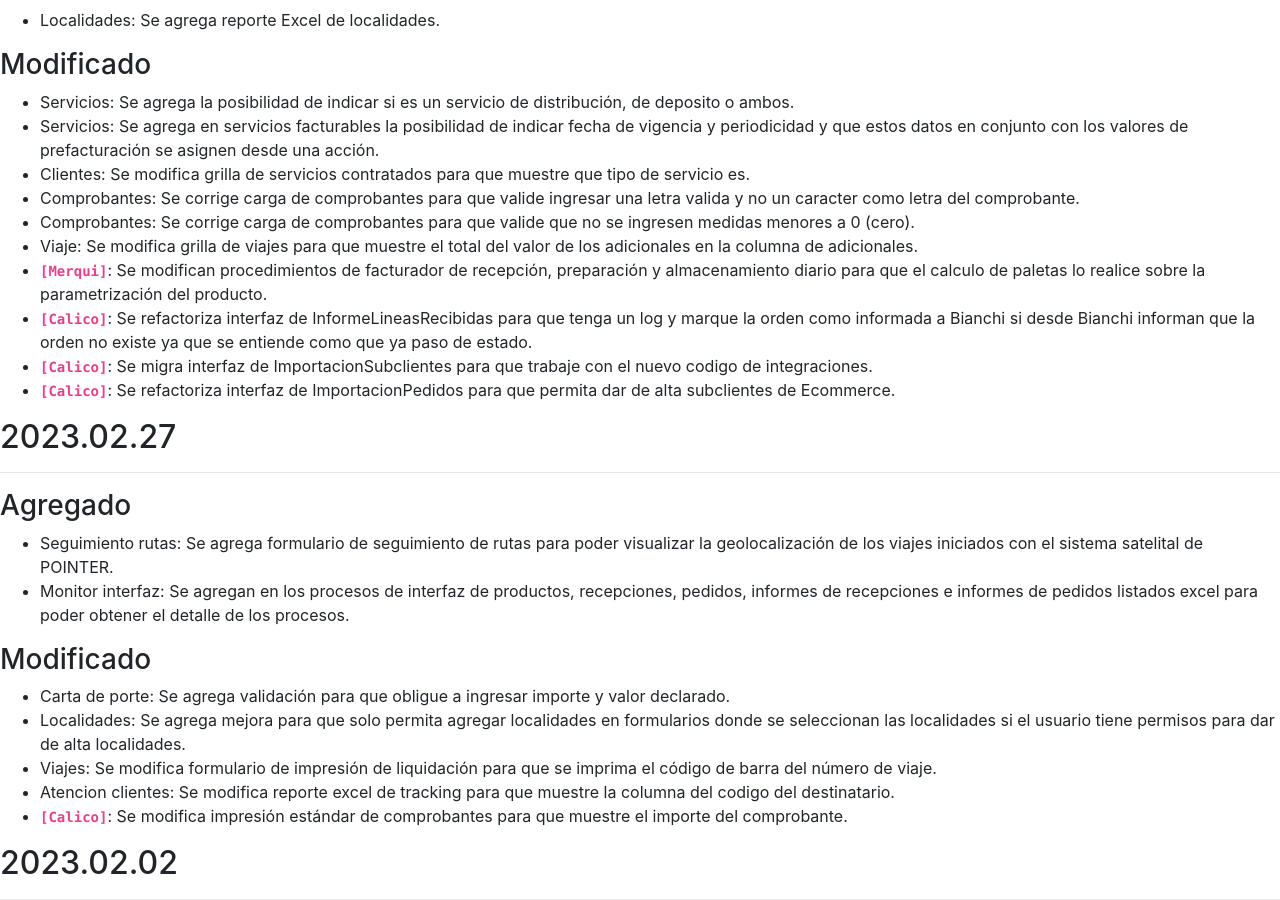
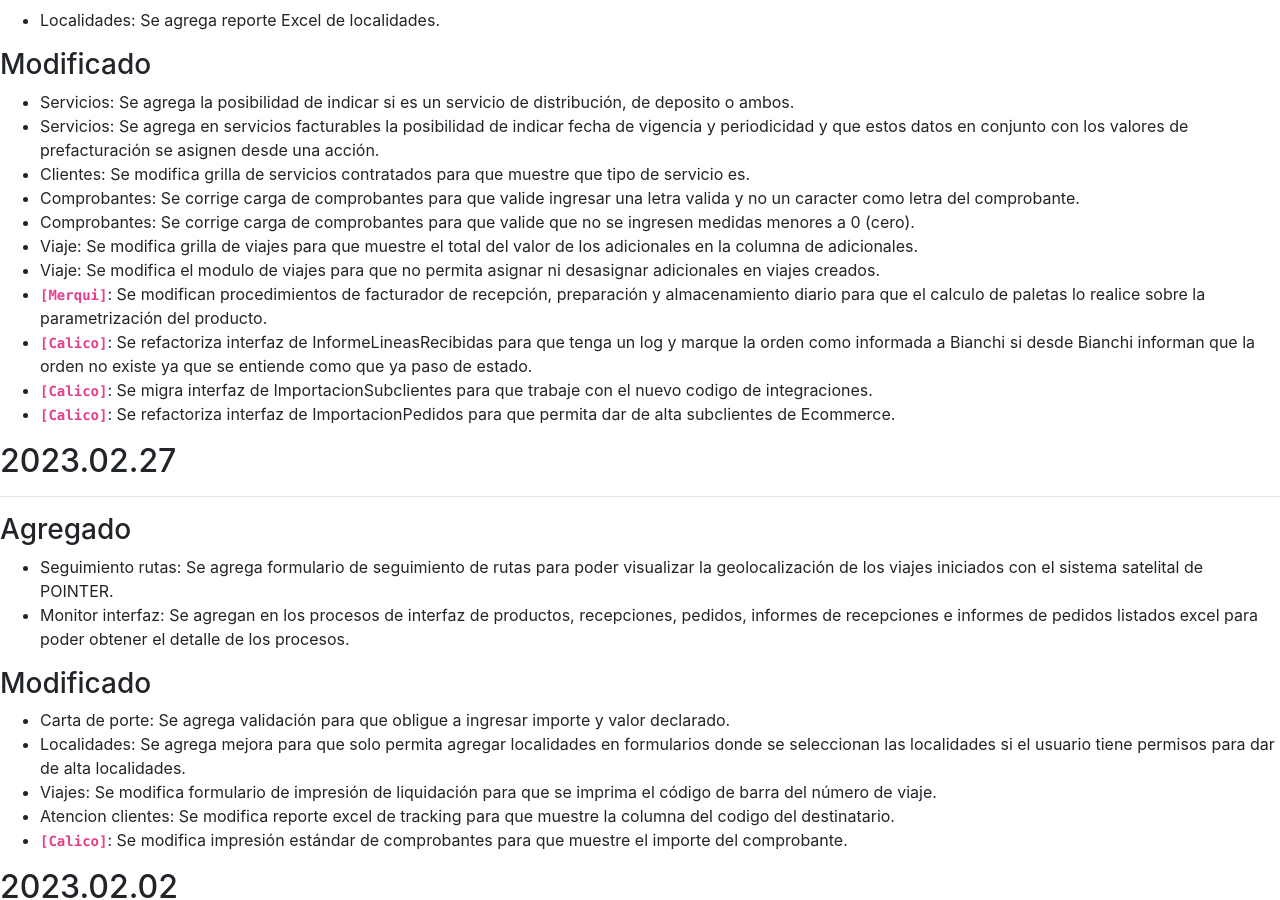
Before and after one commit to brainsys-arsaad/versionado, a Jekyll site: the page built from registro-cambios.markdown, in a window 1280 px wide and 900 px high, scrolled down 402 px. Built offline with Jekyll 4.4.1, drawn with Linux system fonts in a browser that asks for light colours.

Commit message:
Update registro-cambios.markdown

```diff
--- a/registro-cambios.markdown
+++ b/registro-cambios.markdown
@@ -98,6 +98,7 @@ El formato esta basado en [Keep a Changelog](https://keepachangelog.com/es-ES/1.
 - Comprobantes: Se corrige carga de comprobantes para que valide ingresar una letra valida y no un caracter como letra del comprobante.
 - Comprobantes: Se corrige carga de comprobantes para que valide que no se ingresen medidas menores a 0 (cero).
 - Viaje: Se modifica grilla de viajes para que muestre el total del valor de los adicionales en la columna de adicionales.
+- Viaje: Se modifica el modulo de viajes para que no permita asignar ni desasignar adicionales en viajes creados.
 - **`[Merqui]`**: Se modifican procedimientos de facturador de recepción, preparación y almacenamiento diario para que el calculo de paletas lo realice sobre la parametrización del producto.
 - **`[Calico]`**: Se refactoriza interfaz de InformeLineasRecibidas para que tenga un log y marque la orden como informada a Bianchi si desde Bianchi informan que la orden no existe ya que se entiende como que ya paso de estado.
 - **`[Calico]`**: Se migra interfaz de ImportacionSubclientes para que trabaje con el nuevo codigo de integraciones.
```
